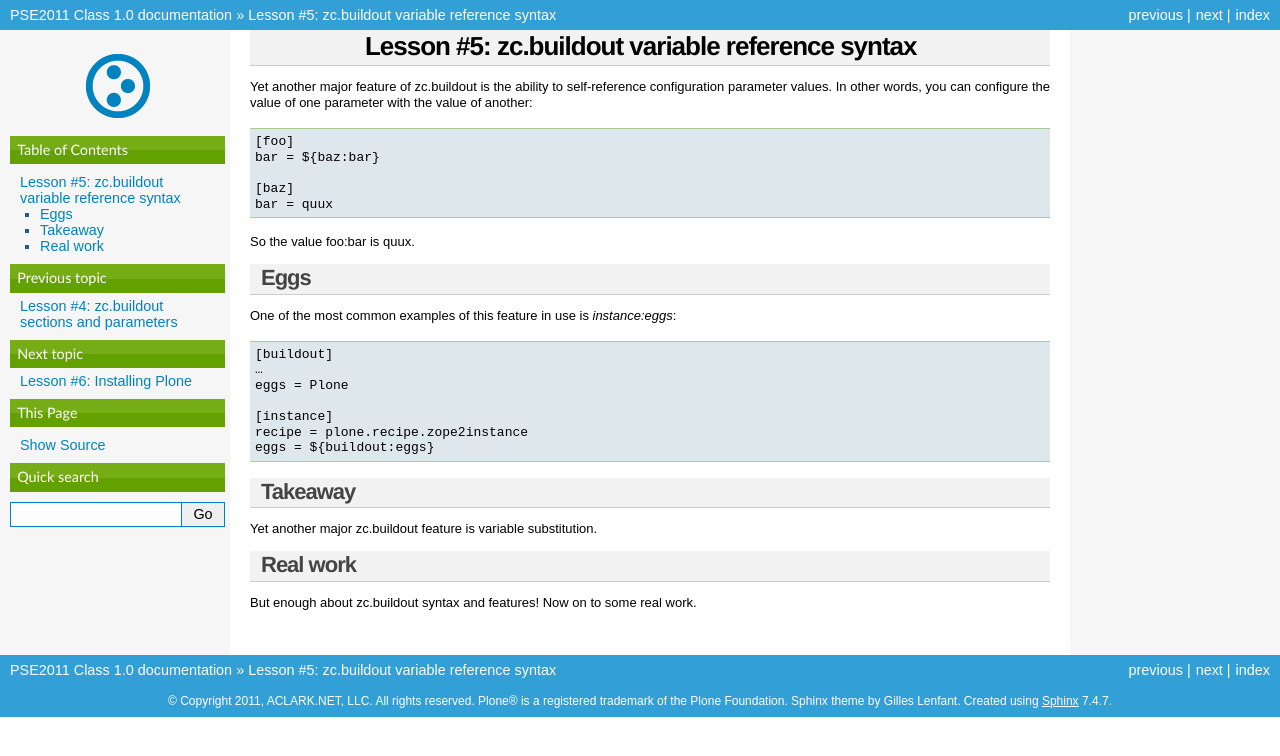
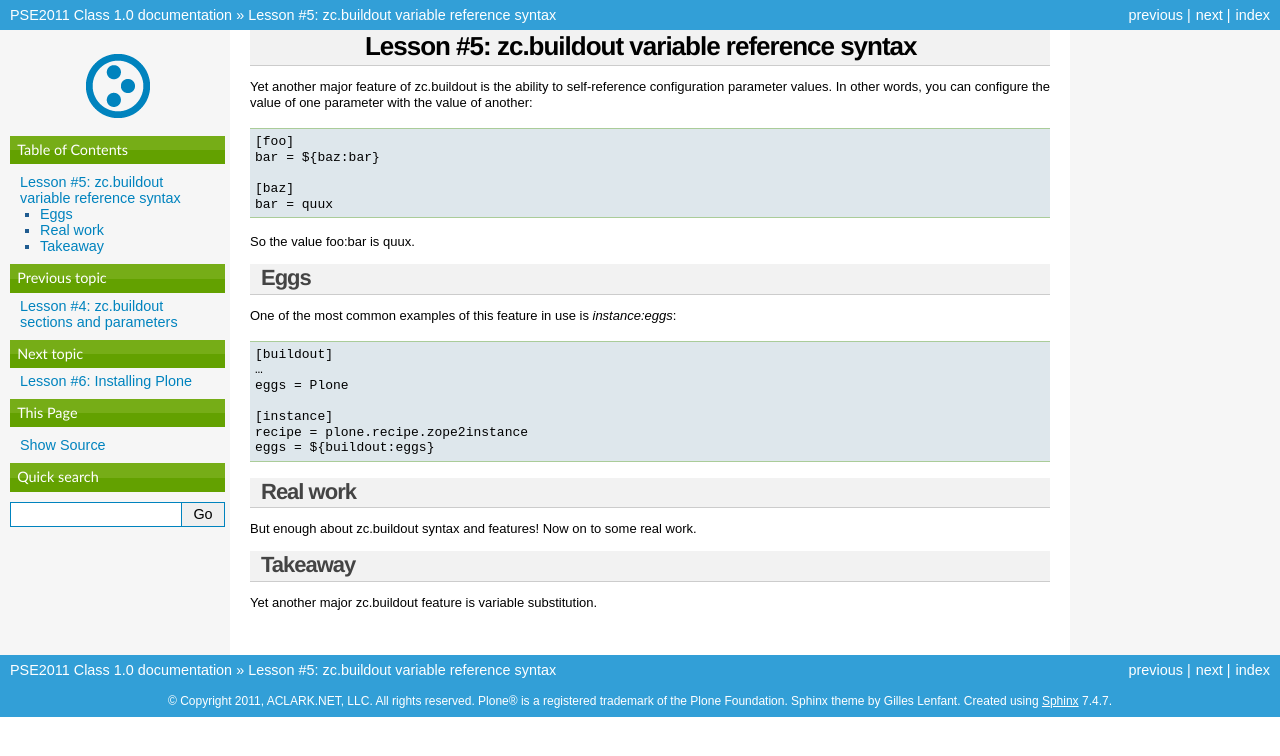
Before and after one commit to aclark4life/PSE2011, a Sphinx documentation site: the page built from docs/5.rst, in a window 1280 px wide. Shown: the top 756 px of the page. Built offline with Sphinx 7.4.7, drawn with Linux system fonts in a browser that asks for light colours.

Commit message:
Update docs

```diff
--- a/docs/5.rst
+++ b/docs/5.rst
@@ -26,12 +26,12 @@
     recipe = plone.recipe.zope2instance
     eggs = ${buildout:eggs}
 
+Real work
+---------
+
+But enough about zc.buildout syntax and features! Now on to some real work.
+
 Takeaway
 --------
 
 Yet another major zc.buildout feature is variable substitution.
-
-Real work
----------
-
-But enough about zc.buildout syntax and features! Now on to some real work.
```
